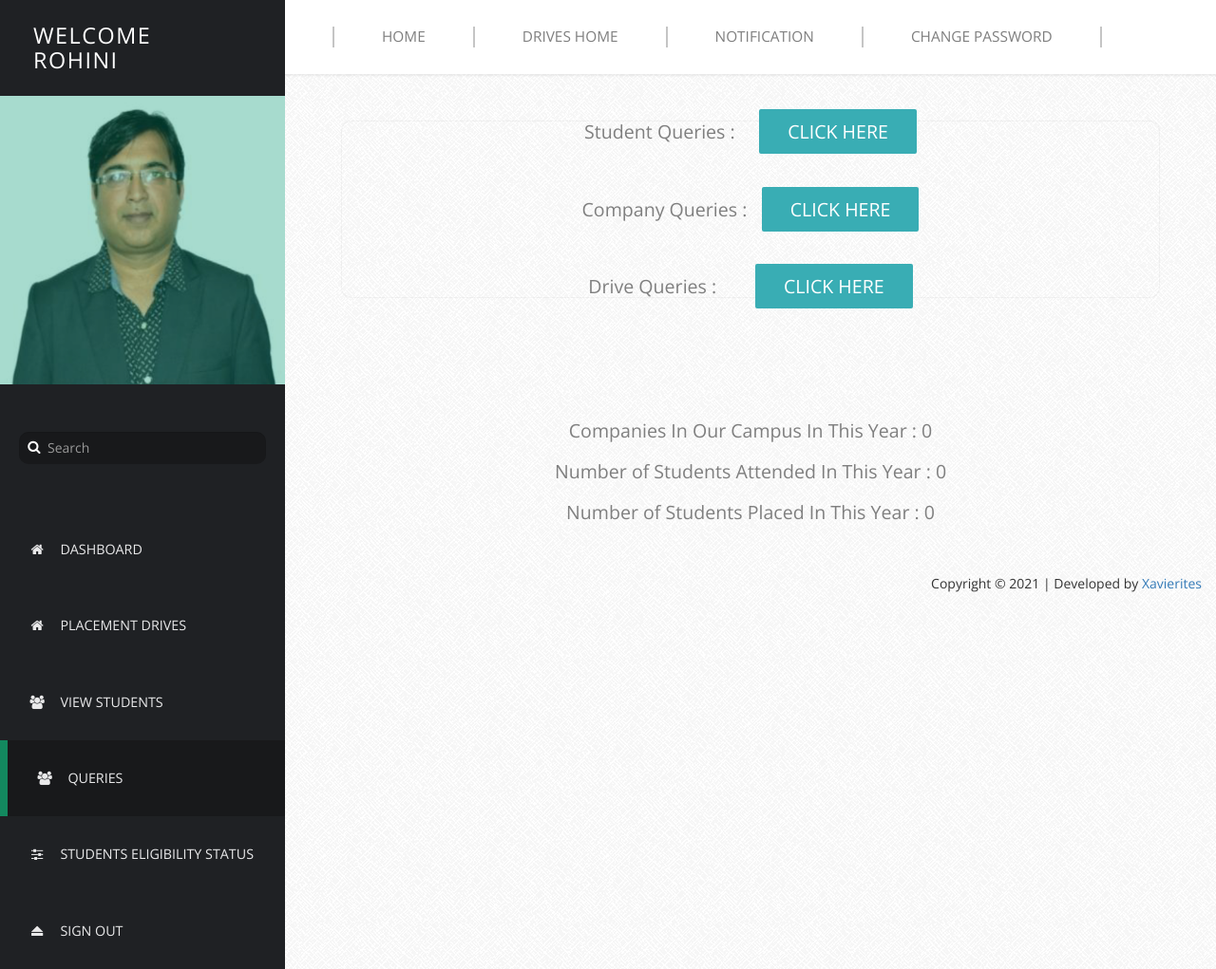
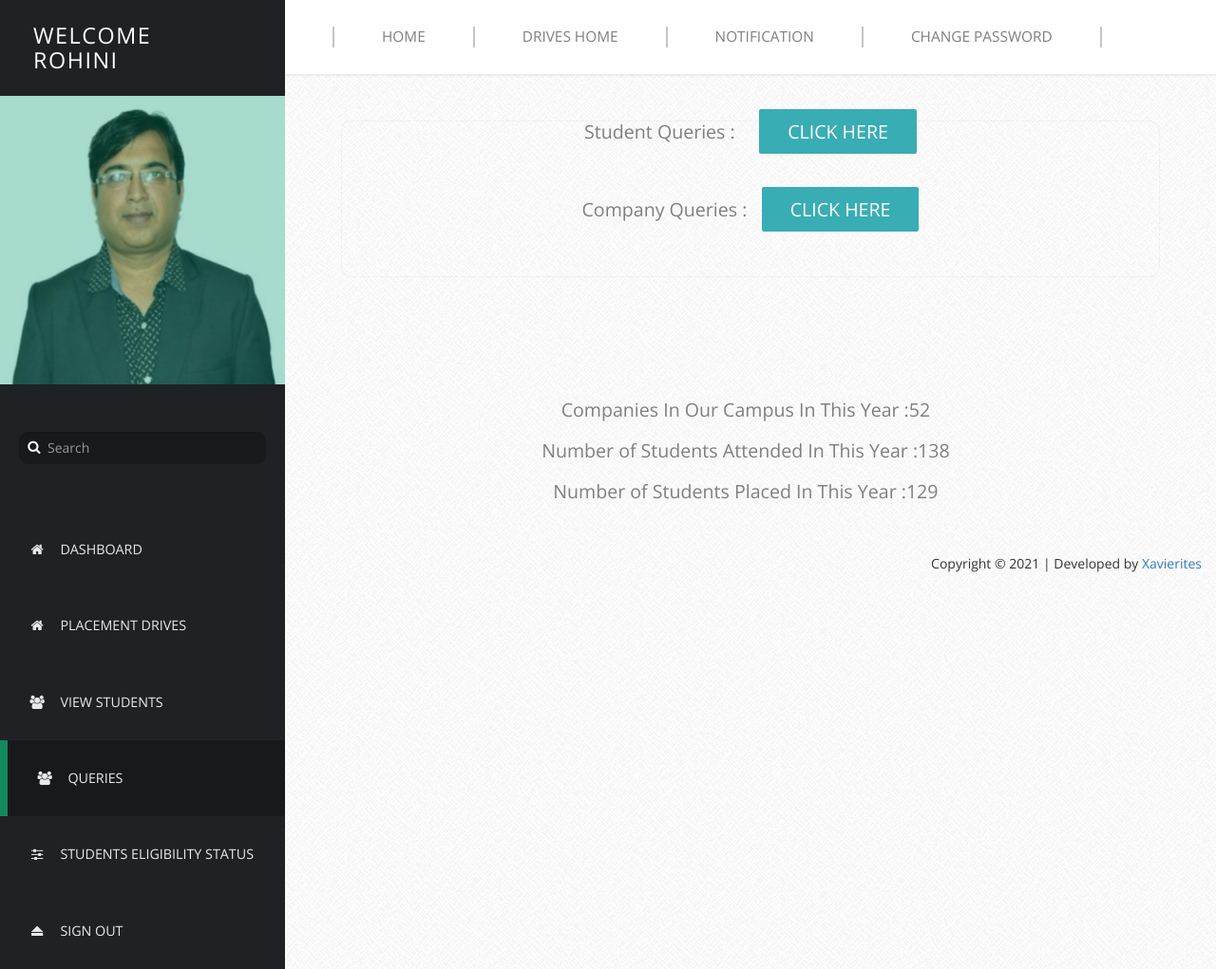
Before and after one commit to bethelthomas/website, a PHP site: page /Profilers/PProfile/queries.php in a window 1280 px wide. Shown: the whole page at 95% size. Run offline with PHP 8.4, Linux system fonts and the light colour scheme; a user stored in the database is signed in; data comes from the database, SQL or seed files in the repository; data that the repository does not hold is empty.

Commit message:
Update queries.php

```diff
--- a/Profilers/PProfile/queries.php
+++ b/Profilers/PProfile/queries.php
@@ -90,8 +90,8 @@
 					<div>
 					<li><h3>Company Queries : &nbsp <a href="comsearch.php" class="templatemo-blue-button">Click Here</a></h3></li></div>
 					<br><br><br>
-					<li><h3>Drive Queries : &nbsp&nbsp&nbsp&nbsp&nbsp&nbsp <a href="search.php" class="templatemo-blue-button">Click Here</a></h3></li>
-					</ul>
+					<!--<li><h3>Drive Queries : &nbsp&nbsp&nbsp&nbsp&nbsp&nbsp <a href="search.php" class="templatemo-blue-button">Click Here</a></h3></li>
+				-->	</ul>
 		</div>
 		</div>
 <div  class="templatemo-content-container" >
@@ -107,16 +107,16 @@
 
 $RESULT=mysqli_query($mysqli,"SELECT DISTINCT count(CompanyName) from addpdrive where PVenue LIKE '%CIT%' AND YEAR(Date)=YEAR(NOW())");
 $data=mysqli_fetch_assoc($RESULT);
-echo "<br><br><h3>Companies In Our Campus In This Year&nbsp:&nbsp";
-echo $data['count(CompanyName)'];
+echo "<br><br><h3>Companies In Our Campus In This Year&nbsp:52 &nbsp";
+//echo $data['count(CompanyName)'];
 $RESULT=mysqli_query($mysqli,"SELECT count(Attendence) from updatedrive where Attendence=1 AND YEAR(Date)=YEAR(NOW())");
 $data=mysqli_fetch_assoc($RESULT);
-echo "<br><BR>Number of Students Attended In This Year&nbsp:&nbsp";
-echo $data['count(Attendence)'];
+echo "<br><BR>Number of Students Attended In This Year&nbsp:138 &nbsp";
+//echo $data['count(Attendence)'];
 $RESULT=mysqli_query($mysqli,"SELECT count(Placed) from updatedrive where Placed=1 AND YEAR(Date)=YEAR(NOW())");
 $data=mysqli_fetch_assoc($RESULT);
-echo "<BR><br>Number of Students Placed In This Year&nbsp:&nbsp";
-echo $data['count(Placed)'];
+echo "<BR><br>Number of Students Placed In This Year&nbsp:129 &nbsp";
+//echo $data['count(Placed)'];
 echo "</h3>";
 ?>
 </center>
```
